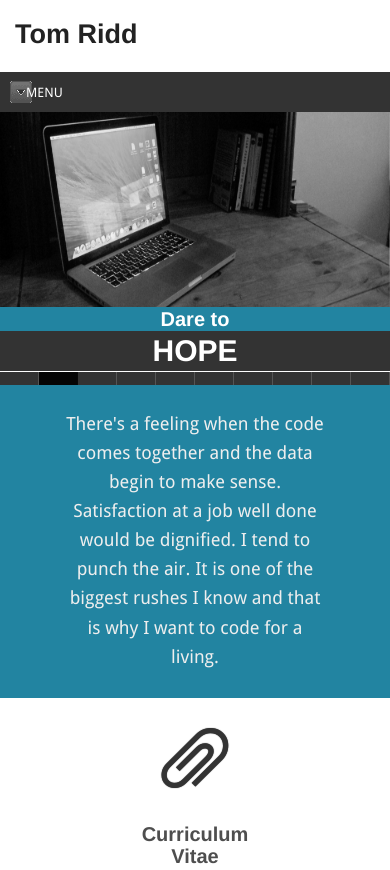
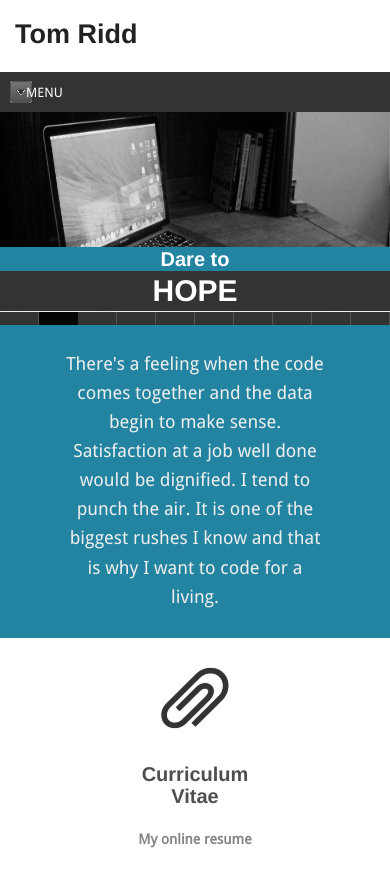
Before and after one commit to thomasridd/portfolio, a plain HTML site: page index.html in a window 390 px wide. Shown: the top 870 px of the page. Drawn offline with Linux system fonts and the light colour scheme; files whose address does not match are found by name.

Commit message:
more testing of responsive css

```diff
--- a/stylesheets/responsive.css
+++ b/stylesheets/responsive.css
@@ -220,7 +220,7 @@ MAX-WITH 480
 	.name {display:block;}
 	.noleftmarg {padding:0px !important;}
 	.logo { margin-top: 20px;margin-bottom:0px;}
-	.ei-slider {height:260px;}
+	.ei-slider {height:200px;}
 	.responsiveslide {margin-left: 0px !important;width:100% !Important;height: 200px !important;}
 	.newsmargin{margin-left:0px;}
 	.floatright {float:none;}
```
